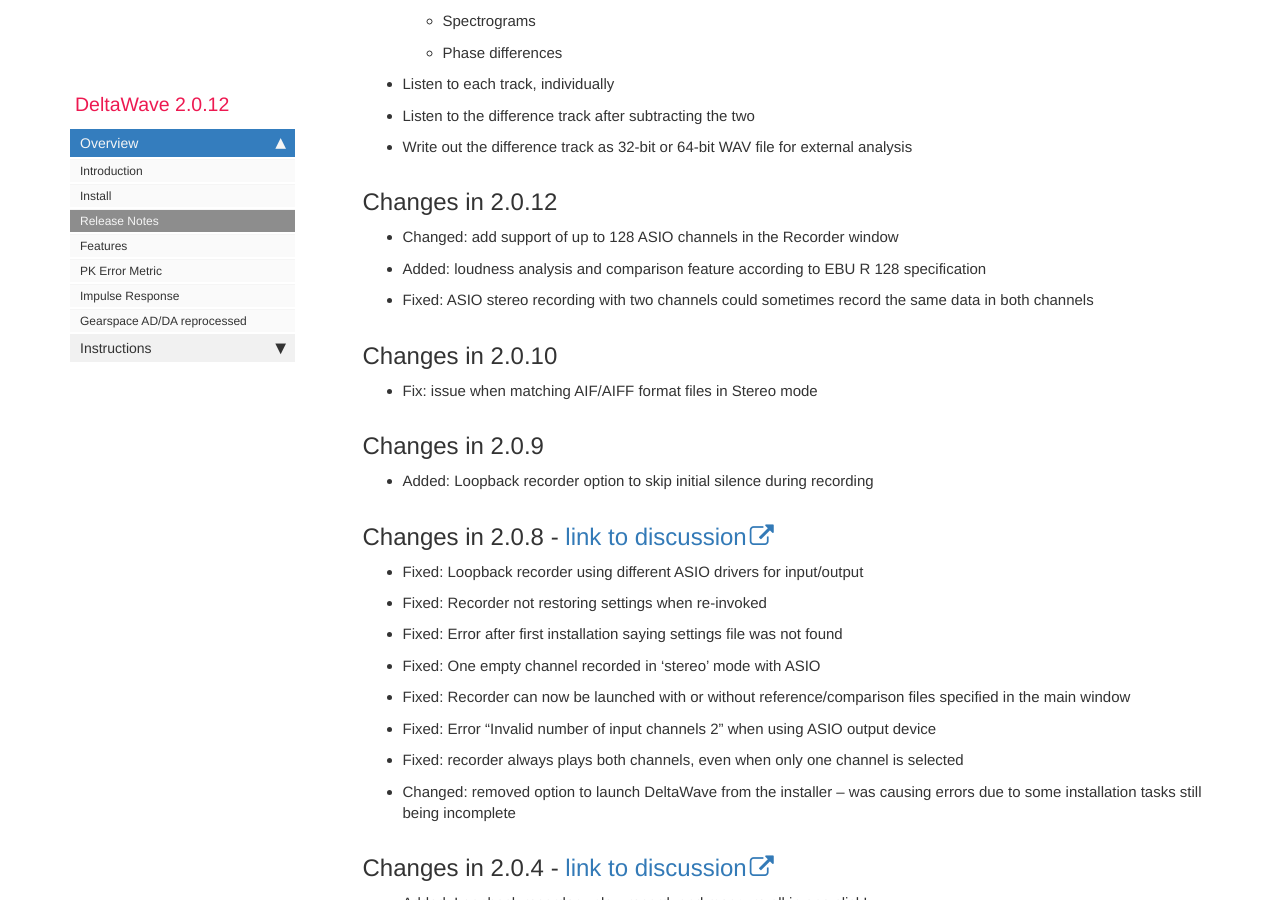
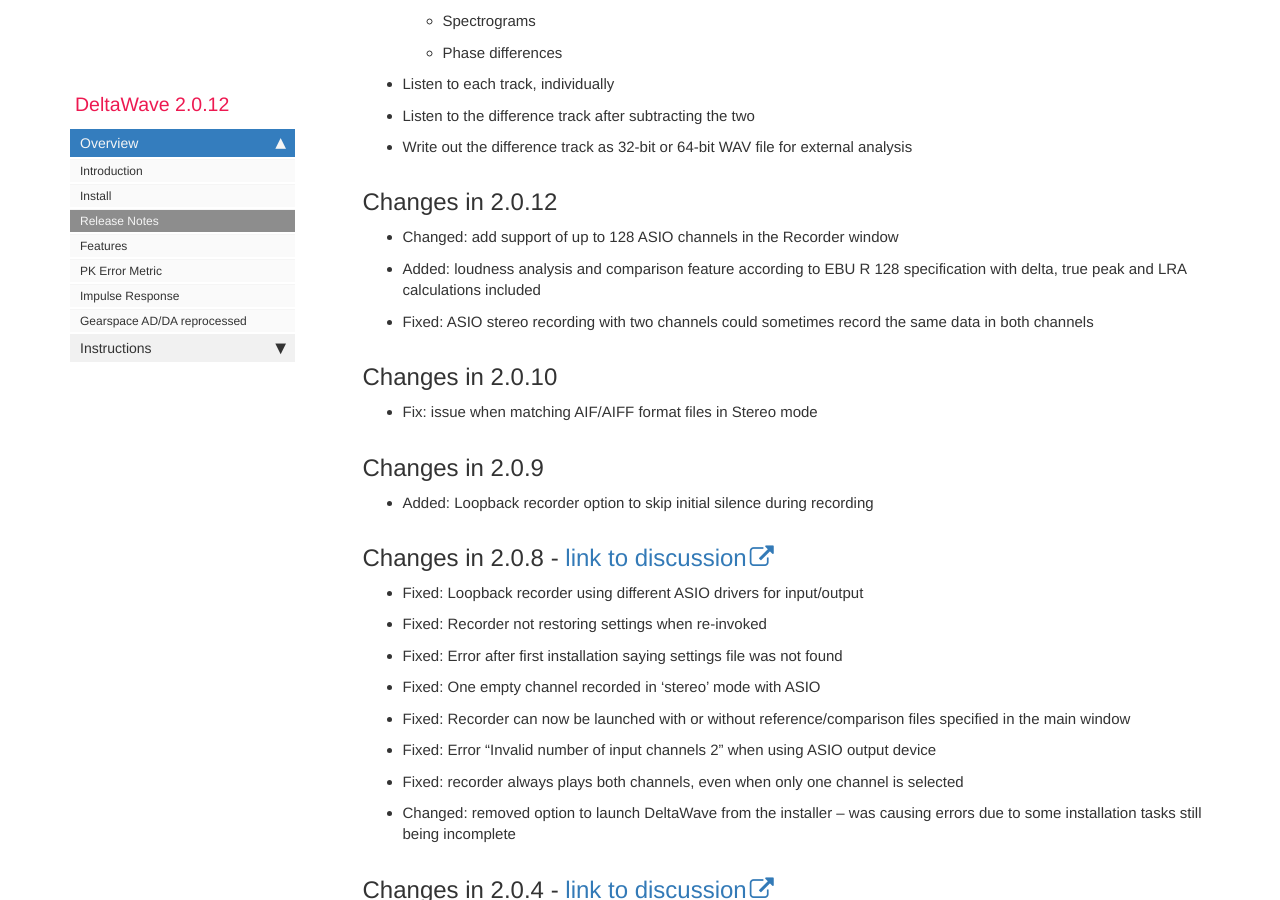
Before and after one commit to pkane2001/DeltaWave, a Jekyll site: the page built from docs/pages/mydoc/release_notes.md, in a window 1280 px wide and 900 px high, scrolled down 1622 px. Built offline with Jekyll 4.4.1, drawn with Linux system fonts in a browser that asks for light colours; nearby versions of some CDN libraries; our own code applies the rules of GitHub Pages for plain Markdown files; comment, search, counter and statistics services are not loaded.

Commit message:
no message

```diff
--- a/docs/pages/mydoc/release_notes.md
+++ b/docs/pages/mydoc/release_notes.md
@@ -44,7 +44,7 @@ Examples where this can be useful include:
 
 ## Changes in 2.0.12
 * Changed: add support of up to 128 ASIO channels in the Recorder window
-* Added: loudness analysis and comparison feature according to EBU R 128 specification
+* Added: loudness analysis and comparison feature according to EBU R 128 specification with delta, true peak and LRA calculations included
 * Fixed: ASIO stereo recording with two channels could sometimes record the same data in both channels
 
 ## Changes in 2.0.10
```
